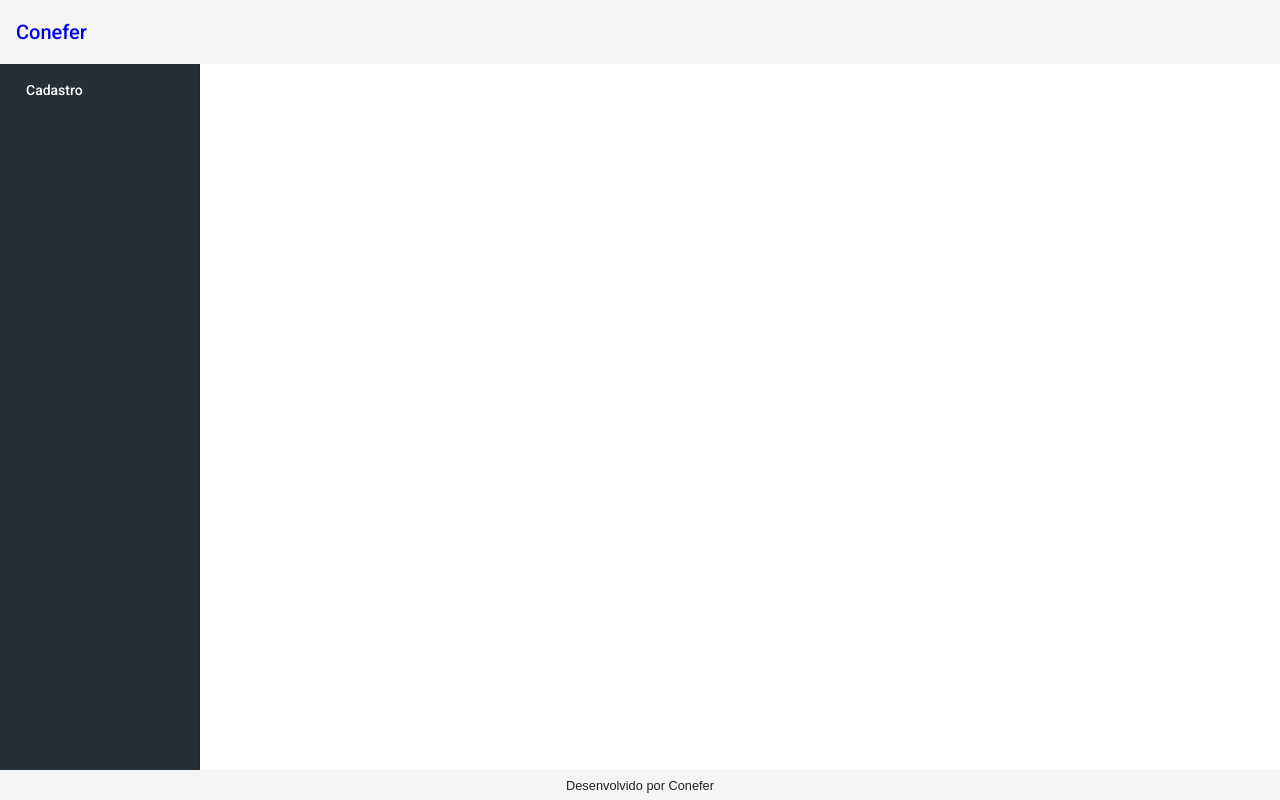
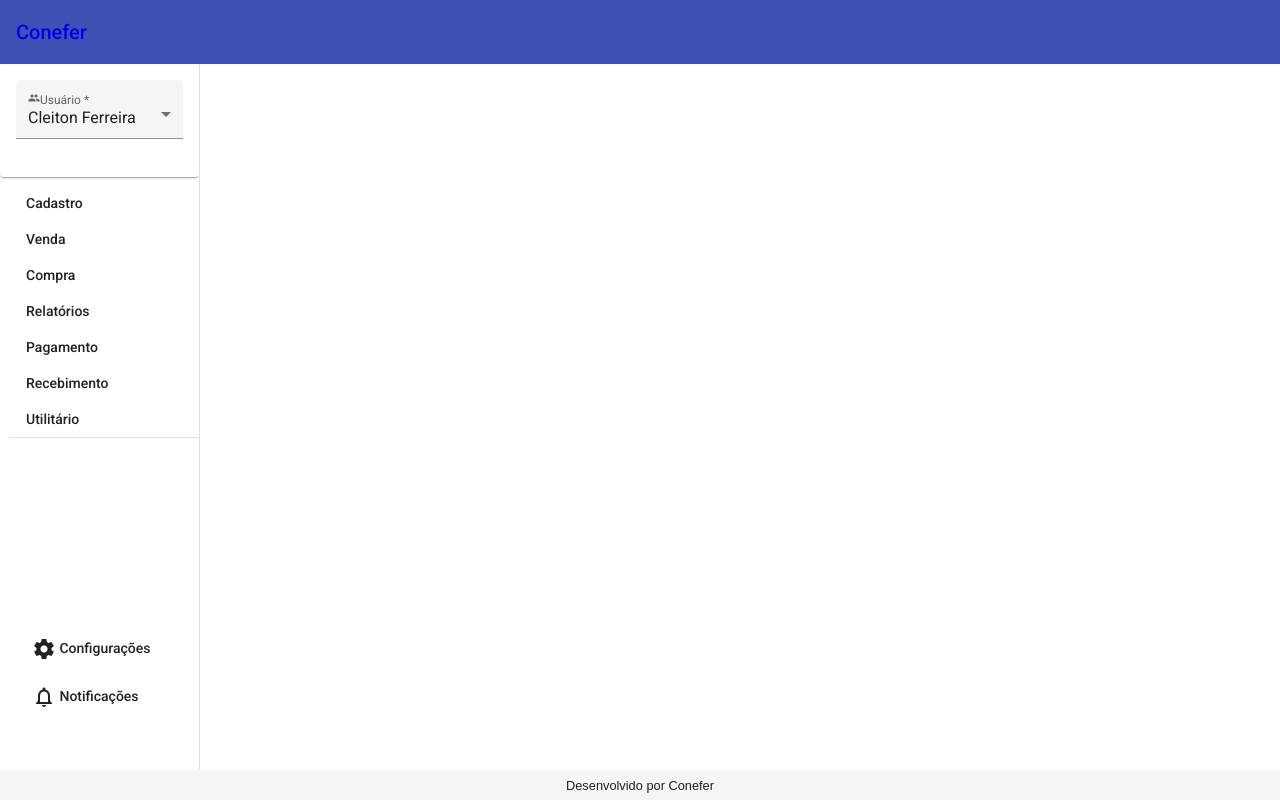
Before and after one commit to coutinhonobre/conefer-front, an Angular app: page / in a window 1280 px wide. Built offline with nearby package versions, Linux system fonts and the light colour scheme.

Commit message:
add menu

```diff
--- a/src/app/template/footer/footer.component.html
+++ b/src/app/template/footer/footer.component.html
@@ -1,3 +1,3 @@
-<mat-toolbar class="footer">
+<mat-toolbar class="footer" color="link">
     Desenvolvido por Conefer
 </mat-toolbar>
--- a/src/app/template/header/header.component.html
+++ b/src/app/template/header/header.component.html
@@ -1,4 +1,4 @@
-<mat-toolbar class="header">
+<mat-toolbar class="header" color="primary">
     <span class="title">
         <a routerLink="/">
              Conefer
--- a/src/app/template/slidenav/slidenav.component.css
+++ b/src/app/template/slidenav/slidenav.component.css
@@ -5,8 +5,6 @@
     right: 0;
     bottom: 30px;
     width: 200px;
-    background-color: #262F36;
-    color: white;
 }
 
 .nav-list {
@@ -19,3 +17,8 @@
     align-items: center;
     text-decoration: none;
 }
+
+.footerMenu {
+    position: absolute;
+    bottom: 50px;
+}
--- a/src/app/template/slidenav/slidenav.component.html
+++ b/src/app/template/slidenav/slidenav.component.html
@@ -1,18 +1,51 @@
-<mat-sidenav class="sidenav" mode="side" opened viewport="fixed" fixedTopGap="top" fixedBottomGap="bottom">
-
+<mat-sidenav color="primary" class="sidenav" mode="side" opened viewport="fixed" fixedTopGap="top" fixedBottomGap="bottom">
+    <mat-card>
+        <mat-form-field appearance="fill" [style.width.%]="100">
+            <mat-label>
+                <mat-icon aria-hidden="false" aria-label="Usuário">people</mat-icon>Usuário
+            </mat-label>
+            <select matNativeControl required>
+              <option value="Cleiton Ferreira">Cleiton Ferreira</option>
+              <option value="Sair">Sair</option>
+            </select>
+        </mat-form-field>
+    </mat-card>
     <mat-nav-list class="nav-list">
-        <button mat-button [matMenuTriggerFor]="menu">Cadastro</button>
+        <button mat-button [matMenuTriggerFor]="menu" color="link">Cadastro</button>
         <mat-menu #menu="matMenu">
             <button mat-menu-item>
-                <a class="menuSlide" routerLink="cursos">
-                    <em class="material-icons">
-                        people
-                    </em>
+                <a class="menuSlide" routerLink="clientes" color="link">
                     Clientes
                 </a>
             </button>
         </mat-menu>
-
+        <br />
+        <button mat-button color="link">Venda</button>
+        <br />
+        <button mat-button color="link">Compra</button>
+        <br />
+        <button mat-button color="link">Relatórios</button>
+        <br />
+        <button mat-button color="link">Pagamento</button>
+        <br />
+        <button mat-button color="link">Recebimento</button>
+        <br />
+        <button mat-button color="link">Utilitário</button>
+        <mat-divider></mat-divider>
     </mat-nav-list>
 
+    <mat-list color="link" class="footerMenu">
+        <mat-list-item>
+            <a mat-button href="#">
+                <mat-icon>settings</mat-icon>
+                Configurações</a>
+        </mat-list-item>
+        <mat-list-item>
+            <a mat-button href="#">
+                <mat-icon>notifications_none</mat-icon>
+                Notificações</a>
+        </mat-list-item>
+    </mat-list>
+
+
 </mat-sidenav>
```
